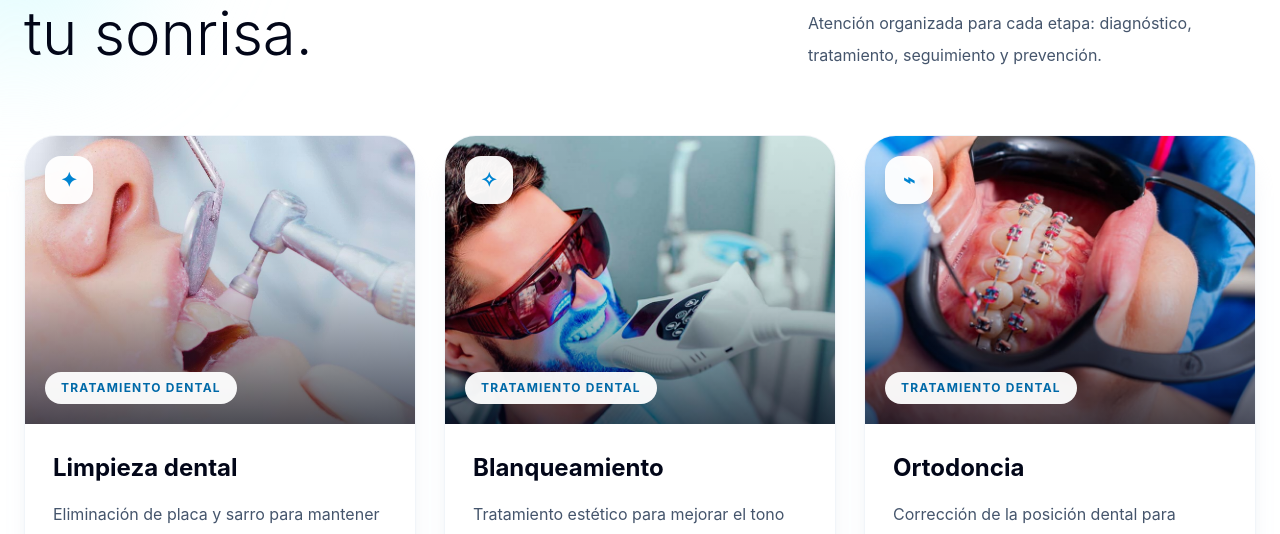
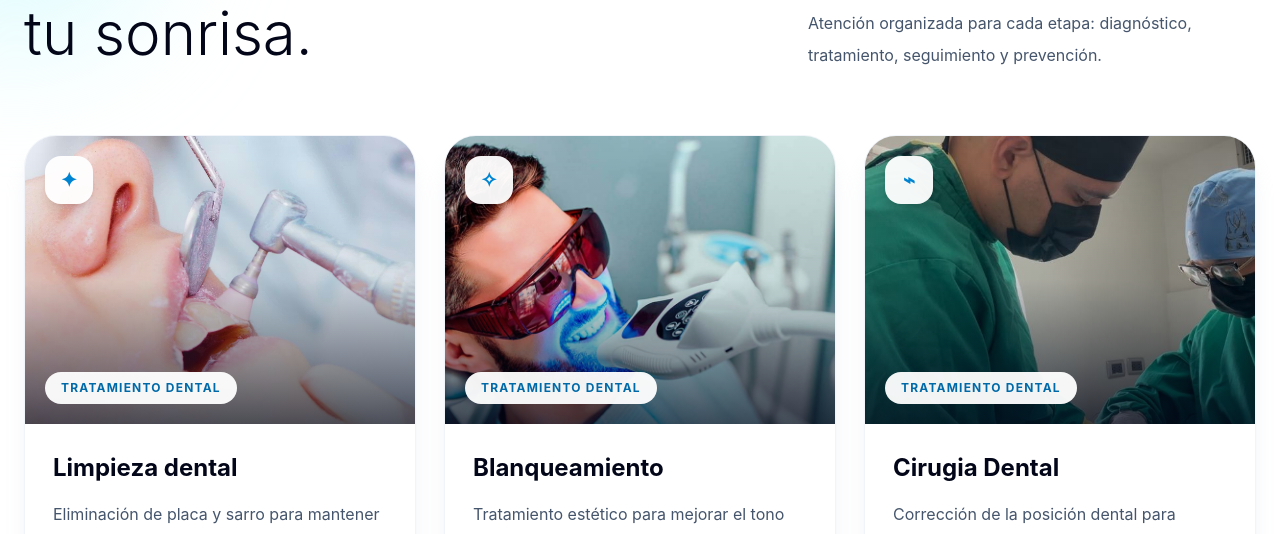
Before and after one commit to alexisrrh/consultorio-odontologico, a React (Vite) app: page / in a window 1280 px wide. Shown: the part 1260-1794 px from the top of the page. Built offline with nearby package versions, Linux system fonts and the light colour scheme.

Commit message:
cambio de tratamientos

```diff
--- a/src/componentes/Home/Treatments.jsx
+++ b/src/componentes/Home/Treatments.jsx
@@ -6,7 +6,7 @@ import revisionImg from "../../assets/tratamientos/revisionImg.jpeg";
 import limpiezaImg from "../../assets/tratamientos/limpiezaImg.avif";
 import endodonciaImg from "../../assets/tratamientos/endodonciaImg.webp";
 import implanteImg from "../../assets/tratamientos/implanteImg.jpg";
-
+import fondocitaImg from "../../assets/tratamientos/fondocita.jpeg";
 const tratamientos = [
   {
     titulo: "Limpieza dental",
@@ -23,10 +23,10 @@ const tratamientos = [
     icono: "✧",
   },
   {
-    titulo: "Ortodoncia",
+    titulo: "Cirugia Dental",
     descripcion:
       "Corrección de la posición dental para mejorar estética, mordida y salud bucal.",
-    imagen: ortodonciaImg,
+    imagen: fondocitaImg,
     icono: "⌁",
   },
   {
```
